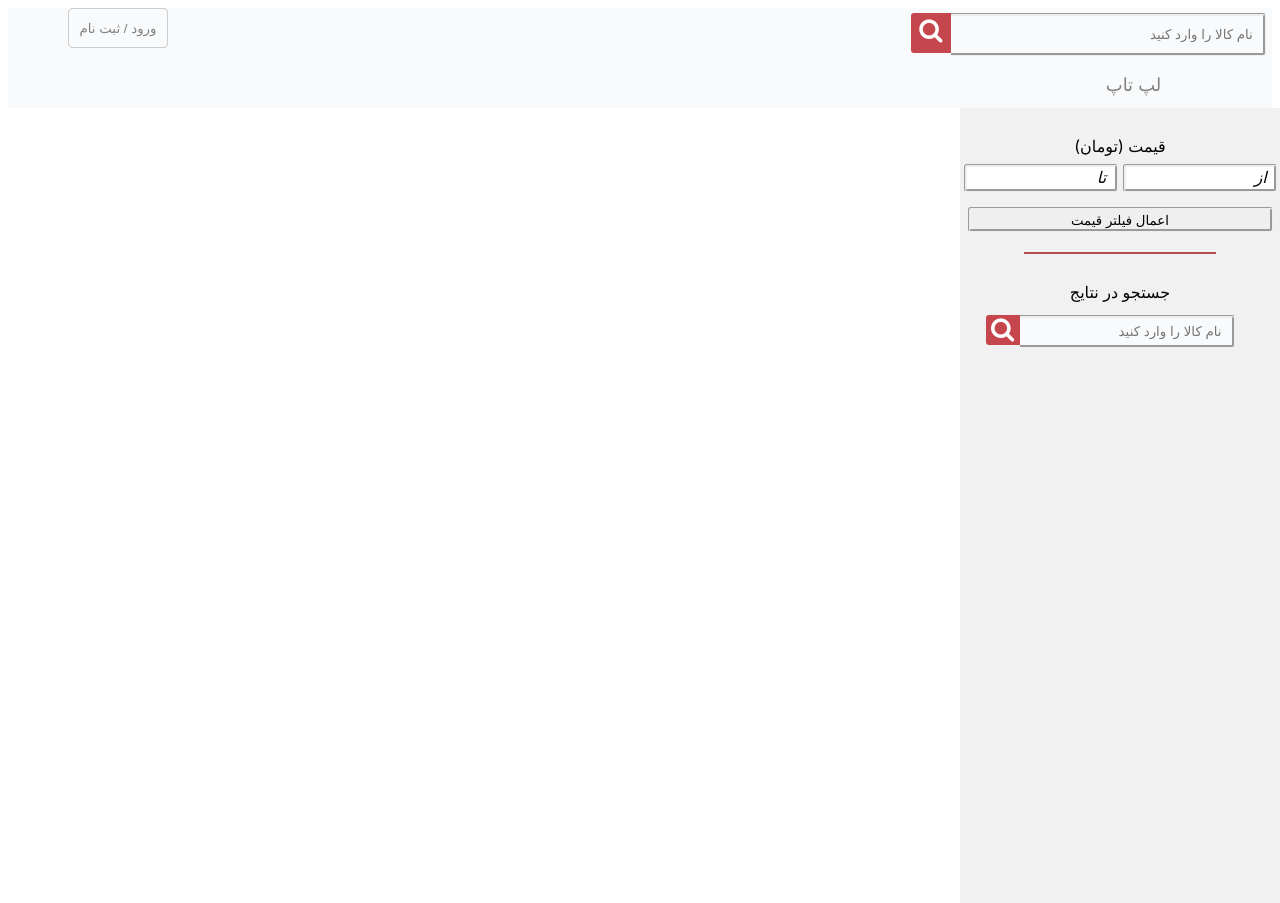
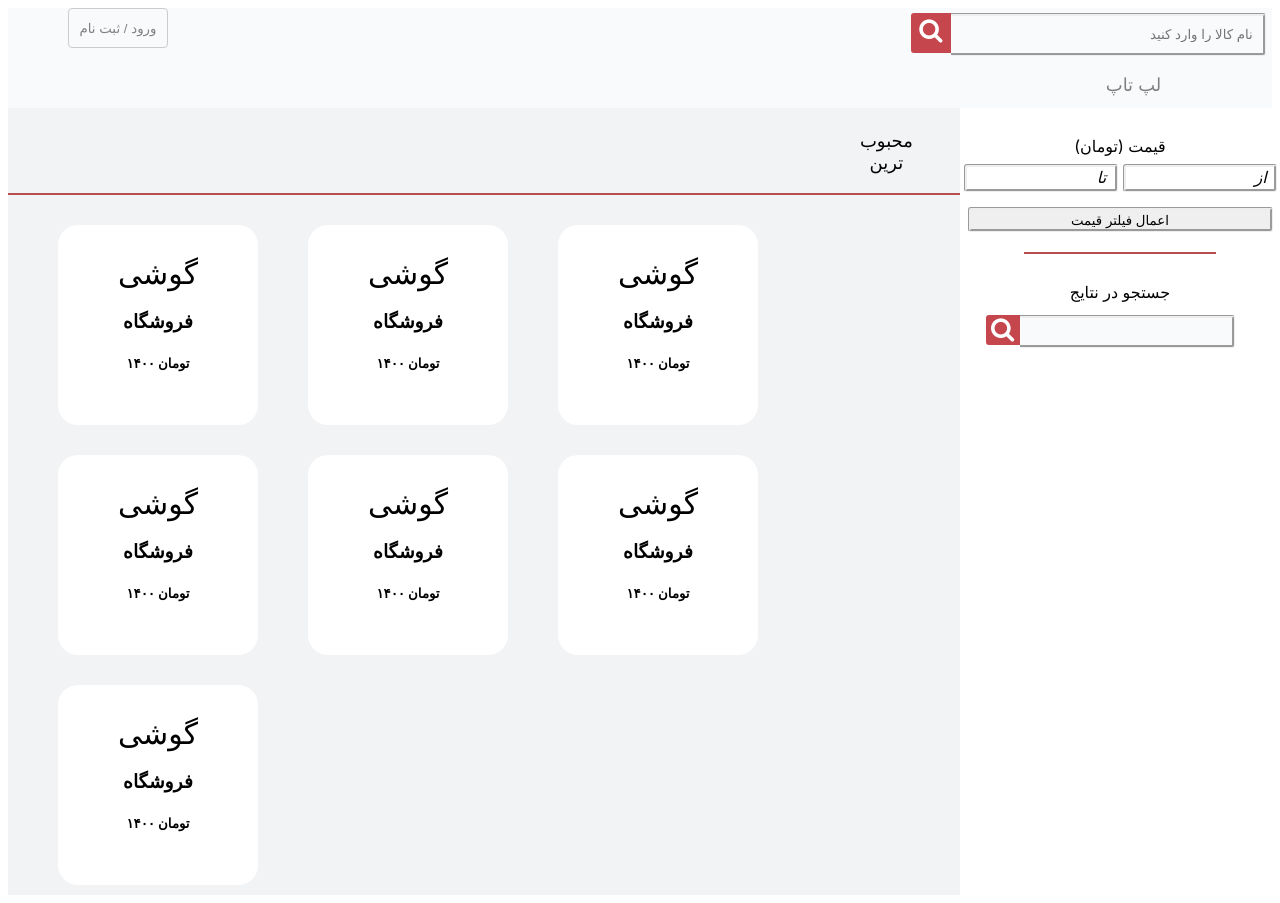
Before and after one commit to amirhosseinwm/torobche_web, a React (Create React App) app in the folder torobche-web/: page /ShowProducts in a window 1280 px wide. Shown: the top 903 px of the page. Before the commit the page ends 800 px from the top, so only its background shows below. Built offline with nearby package versions, Linux system fonts and the light colour scheme.

Commit message:
adding productPage And show detail

```diff
--- a/torobche-web/src/App.js
+++ b/torobche-web/src/App.js
@@ -2,6 +2,7 @@ import './App.css';
 import SearchPage from './Component/SearchPage/SearchPage';
 import SignUpandLogin from './Component/signUpandLogin/signUpandLogin'
 import ShowProductPage from './Component/MainPage/ShowProductPage'
+import DetailPage  from './Component/DetailPage/DetailPage';
 import {BrowserRouter} from 'react-router-dom'
 import {Route, Routes} from 'react-router-dom'
 
@@ -13,6 +14,7 @@ export default function App() {
         <Route path='/' element={<SearchPage/>}/>
         <Route path='/SignUpOrLogIn' element={<SignUpandLogin/>}/>
         <Route path='/ShowProducts' element={<ShowProductPage/>}/>
+        <Route path='/ShowProducts/detail' element={<DetailPage/>}/>
       </Routes>
       </BrowserRouter>
     </div>
--- /dev/null
+++ b/torobche-web/src/Component/Card/Card.css
@@ -0,0 +1,19 @@
+.item{
+    background-color: white;
+    width: 200px;
+    height: 200px;
+    margin-left: 50px;
+    margin-top: 20px;
+    border-radius: 20px;
+    margin-bottom: 10px;
+}
+.item a{
+    font-size: 30px;
+    margin-top: 80px !important;
+    color: black;
+    text-decoration: none;
+
+}
+.title{
+    margin-top: 30px;
+}
--- /dev/null
+++ b/torobche-web/src/Component/Card/Card.jsx
@@ -0,0 +1,17 @@
+import'./Card.css'
+import { Link } from 'react-router-dom';
+const Card = props => {
+    return(
+        <div className="item">
+            <div className='title' >
+            <Link to={'/ShowProducts/detail'}>
+            <a>گوشی</a>
+            </Link>
+            </div>
+
+            <h3>فروشگاه</h3>
+            <h5>۱۴۰۰ تومان</h5>
+        </div>
+    )
+}
+export default Card;
--- /dev/null
+++ b/torobche-web/src/Component/DetailPage/DetailPage.jsx
@@ -0,0 +1,12 @@
+import Header from '../Header/Header'
+
+const DetailPage = props =>{
+    return(
+        <div>
+            <Header/>
+
+
+        </div>
+        )
+}
+export default DetailPage;
--- a/torobche-web/src/Component/MainPage/ShowProductPage.jsx
+++ b/torobche-web/src/Component/MainPage/ShowProductPage.jsx
@@ -1,5 +1,6 @@
-import Header from '../Header/Header'
-import "./ShowProductPageStyle.css"
+import Header from '../Header/Header';
+import "./ShowProductPageStyle.css";
+import Card from '../Card/Card';
 
 
 const ShowProductPage = () =>{
@@ -23,7 +24,7 @@ const ShowProductPage = () =>{
                     <a href="">جستجو در نتایج</a>
                     <div class='searchConsept1'>
                     <i class="fa fa-search icon"></i>
-                    <input type="text" dir='rtl' placeholder="نام کالا را وارد کنید"/>
+                    <input type="text" dir='rtl'/>
                 </div>
 
                 </li>
@@ -31,7 +32,31 @@ const ShowProductPage = () =>{
             </ul>
 
             </div>
-            <div></div>
+            <div className='showProduct'>
+            <div className='ddown2'>
+            <div class="dropdown2">
+                <button class="dropbtn2">محبوب ترین
+                 </button>
+                 <div class="dropdown-content2">
+                    <a href="#">محبوب ترین</a>
+                    <a href="#">جدیدترین</a>
+                    <a href="#">ارزان ترین</a>
+                    <a href="#">گرانترین</a>
+                </div>
+            </div>
+            </div>
+            <div class="line-2"></div>
+            <div className='showDetail'>
+            <Card></Card>
+            <Card></Card>
+            <Card></Card>
+            <Card></Card>
+            <Card></Card>
+            <Card></Card>
+            <Card></Card>
+
+            </div>
+            </div>
 
 
         </div>
--- a/torobche-web/src/Component/MainPage/ShowProductPageStyle.css
+++ b/torobche-web/src/Component/MainPage/ShowProductPageStyle.css
@@ -1,13 +1,13 @@
     .showContainer{
+    }
 
-    }
   ul {
     right: 0 !important;
     list-style-type: none;
     margin: 0;
     padding: 0;
     width: 25%;
-    background-color: #f1f1f1;
+    background-color: white;
     position: fixed;
     height: 100%;
     overflow: auto;
@@ -35,7 +35,12 @@
     margin-left: 20%;
     height: 2px;
   }
-
+  .line-2 {
+    height: 1px;
+    background: #B74F51;
+    margin-top: 20px;
+    height: 2px;
+  }
   .fromRange{
       margin-left: 5px;
       height: 20px;
@@ -122,3 +127,65 @@ input::-webkit-inner-spin-button {
     border-left: hidden;
     background: #F9FAFB;
 }
+
+.showProduct{
+  background-color: #F2F3F5;
+
+}
+
+.ddown2 button{
+  font-size: 18px;
+  margin-left: 70px;
+  margin-top: 20px;
+  width: 100px;
+  background: white;
+  height: 100%;
+  border-radius: 4px;
+  cursor: pointer;
+  color: black;
+  border: 1px solid #F2F3F5;
+  height: 30px;
+  background-color: #F2F3F5;
+
+}
+.ddown2 button:hover{
+  color: #B74F51;
+}
+.dropdown2{
+  width: 40px;
+  margin-left: 60%;
+}
+
+.dropdown2:hover .dropdown-content2 {
+  display: block;
+}
+
+.dropdown-content2 {
+  display: none;
+  position: absolute;
+  background-color: #f9f9f9;
+  min-width: 160px;
+  box-shadow: 0px 8px 16px 0px rgba(0,0,0,0.2);
+  z-index: 1;
+}
+
+.dropdown-content2 a {
+  float: none;
+  color: #808080;
+  padding: 12px 16px;
+  text-decoration: none;
+  display: block;
+  text-align: right;
+}
+
+.dropdown-content2 a:hover {
+    color: #B74F51;
+}
+.showDetail{
+  width: 76%;
+  display: flex;
+  margin-top: 10px;
+  flex-direction: row;
+  flex-wrap: wrap;
+
+}
```
